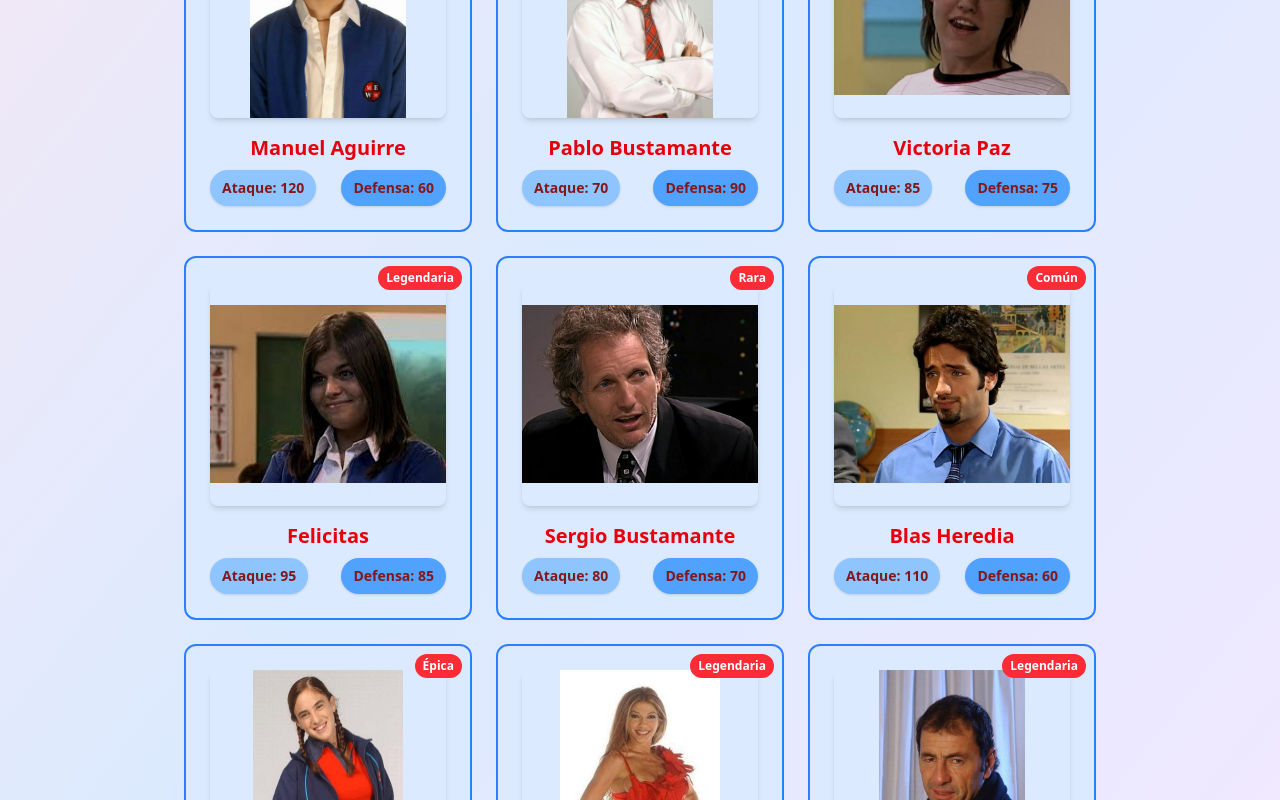
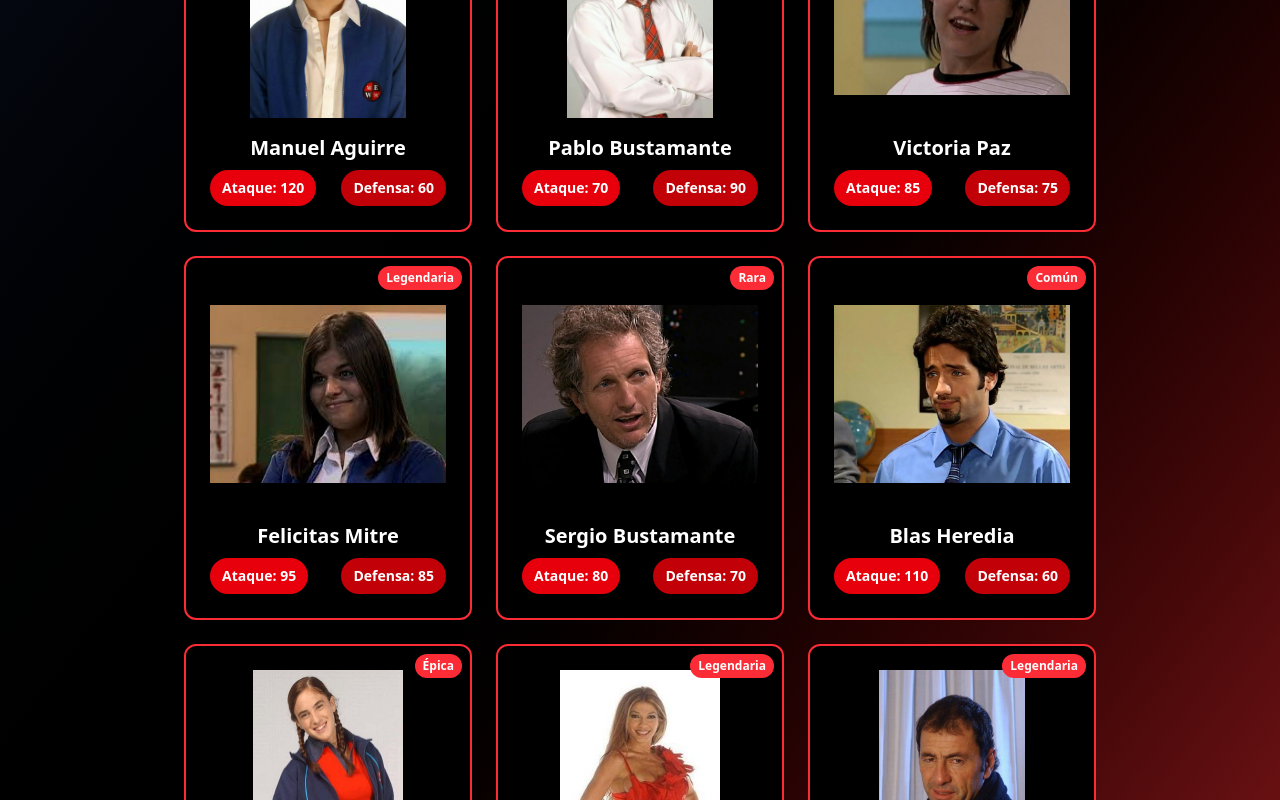
Before and after one commit to tatianaHG2/Proyecto, a React app in the folder proyecto/: page / in a window 1280 px wide. Shown: the part 620-1420 px from the top of the page. Built offline with nearby package versions, Linux system fonts and the light colour scheme; the HTML template or start-up script is replaced by a standard one.

Commit message:
fondo reblde

```diff
--- a/proyecto/src/App.tsx
+++ b/proyecto/src/App.tsx
@@ -34,8 +34,8 @@
   const closeModal = () => setSelected(null);
 
   return (
-    <div className="min-h-screen bg-gradient-to-br from-pink-100 via-blue-100 to-purple-100 p-8">
-      <h1 className="font-serif text-3xl font-bold italic text-red-600 text-center mb-8">
+    <div className="min-h-screen bg-gradient-to-br from-gray-900 via-black to-red-900 p-8">
+      <h1 className="font-serif text-3xl font-bold italic text-white text-center mb-8">
         Rebelde Way
       </h1>
 
@@ -187,9 +187,9 @@
 
       <CardDetail
         Ataque={95}
-        Nombre="Felicitas"
+        Nombre="Felicitas Mitre"
         Defensa={85}
-        Descripcion="Felicitas es una artista plástica sensible y perfeccionista, que expresa sus emociones a través de sus obras y enfrenta inseguridades en el Elite Way School."
+        Descripcion="Felicitas es sensible y perfeccionista, que expresa sus emociones a través de sus obras y enfrenta inseguridades en el Elite Way School."
         Imagen={FelicitasImg}
         Tipo="Apoyo emocional"
         Debilidad="Insegura"
@@ -197,11 +197,11 @@
         onOpen={() =>
           openCard({
             Numero: 41,
-            Nombre: "Felicitas",
+            Nombre: "Felicitas Mitre",
             Tipo: "Apoyo emocional",
             Ataque: 95,
             Defensa: 85,
-            Descripcion: "Felicitas es una artista plástica sensible y perfeccionista, que expresa sus emociones a través de sus obras y enfrenta inseguridades en el Elite Way School.",
+            Descripcion: "Felicitas es  sensible y perfeccionista, que expresa sus emociones a través de sus obras y enfrenta inseguridades en el Elite Way School.",
             Debilidad: "Insegura",
             Rareza: "Legendaria",
             Imagen: FelicitasImg,
--- a/proyecto/src/components/cartaProyecto.tsx
+++ b/proyecto/src/components/cartaProyecto.tsx
@@ -22,17 +22,17 @@
 }: Props) {
 
     return (
-        <div className={`bg-blue-100 border-2 border-blue-500 rounded-xl p-6 w-72 cursor-pointer relative ${className}`} onClick={() => onOpen && onOpen()}>
+        <div className={`bg-black border-2 border-red-500 rounded-xl p-6 w-72 cursor-pointer relative ${className}`} onClick={() => onOpen && onOpen()}>
             {Rareza && (
                 <span className="absolute top-2 right-2 bg-red-500 text-white px-2 py-1 rounded-full text-xs font-bold">
                     {Rareza}
                 </span>
             )}
             <img src={Imagen} alt={Nombre} className="w-full h-56 object-contain rounded-lg mb-4 shadow-md" />
-            <h3 className="text-red-600 font-bold text-xl mb-2 text-center">{Nombre}</h3>
+            <h3 className="text-white font-bold text-xl mb-2 text-center">{Nombre}</h3>
             <div className="flex justify-between text-sm">
-                <span className="bg-blue-300 text-red-900 px-3 py-2 rounded-full font-semibold shadow-sm">Ataque: {Ataque}</span>
-                <span className="bg-blue-400 text-red-900 px-3 py-2 rounded-full font-semibold shadow-sm">Defensa: {Defensa}</span>
+                <span className="bg-red-600 text-white px-3 py-2 rounded-full font-semibold shadow-sm">Ataque: {Ataque}</span>
+                <span className="bg-red-700 text-white px-3 py-2 rounded-full font-semibold shadow-sm">Defensa: {Defensa}</span>
             </div>
         </div>
     );
```
